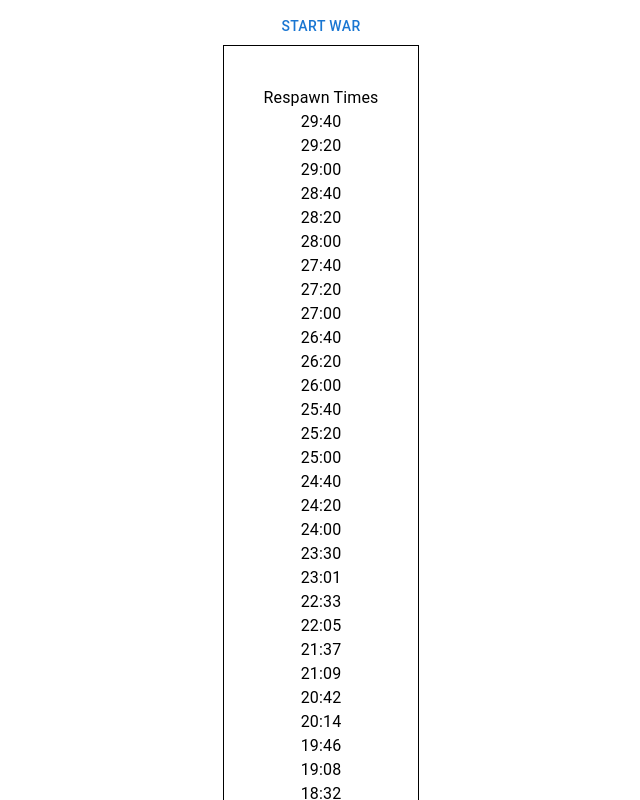
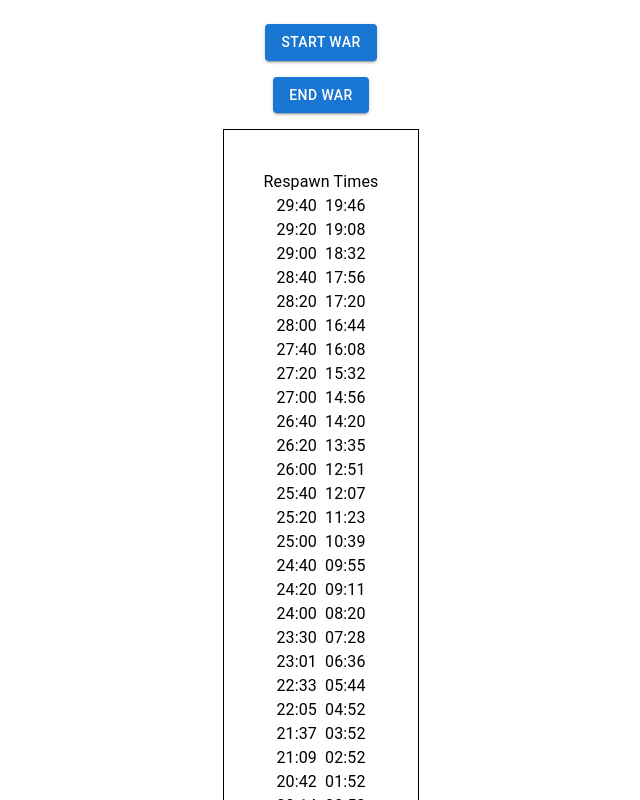
Before and after one commit to Tibblist/nw-tools, a React (Create React App) app in the folder web-app/: page / in a window 1280 px wide. Shown: the top 800 px of the page, without its empty margins (319-959 px from the left). Built offline with nearby package versions, Linux system fonts and the light colour scheme.

Commit message:
add messaging

```diff
--- a/web-app/src/App.tsx
+++ b/web-app/src/App.tsx
@@ -55,7 +55,6 @@ const timers = [
   [27, 8],
   [28, 8],
   [29, 8],
-  [29, 60],
 ];
 let baseTime = new Date();
 
@@ -65,17 +64,51 @@ const convertDigit = (time: number) => {
 
 const TimerTable = (props: { timeElapsed: number }) => {
   return (
-    <Grid item sx={{ border: "1px solid black", padding: 5 }}>
+    <Grid
+      container
+      flexDirection={"column"}
+      alignItems={"center"}
+      justifyContent="center"
+      sx={{ border: "1px solid black", padding: 5, width: "max-content" }}
+    >
       <Typography>Respawn Times</Typography>
-      {timers.map((timer) => {
+      <Grid
+        container
+        flexDirection={"row"}
+        justifyContent={"center"}
+        alignItems="center"
+      >
+        <Grid
+          container
+          direction="column"
+          sx={{ width: "fit-content", paddingRight: 1 }}
+        >
+          {timers.slice(0, timers.length / 2).map((timer) => {
             const isPast = props.timeElapsed >= timer[0] * 60 + timer[1];
             return (
+              <Grid item>
                 <Typography align="center" sx={isPast ? { color: "red" } : {}}>
-            {convertDigit(timer[1] === 0 ? 30 - timer[0] : 29 - timer[0])}:
-            {timer[1] === 0 ? "00" : convertDigit(60 - timer[1])}
+                  {convertDigit(timer[1] === 0 ? 30 - timer[0] : 29 - timer[0])}
+                  :{timer[1] === 0 ? "00" : convertDigit(60 - timer[1])}
                 </Typography>
+              </Grid>
             );
           })}
+        </Grid>
+        <Grid container direction="column" sx={{ width: "fit-content" }}>
+          {timers.slice(timers.length / 2, timers.length).map((timer) => {
+            const isPast = props.timeElapsed >= timer[0] * 60 + timer[1];
+            return (
+              <Grid item>
+                <Typography align="center" sx={isPast ? { color: "red" } : {}}>
+                  {convertDigit(timer[1] === 0 ? 30 - timer[0] : 29 - timer[0])}
+                  :{timer[1] === 0 ? "00" : convertDigit(60 - timer[1])}
+                </Typography>
+              </Grid>
+            );
+          })}
+        </Grid>
+      </Grid>
     </Grid>
   );
 };
@@ -87,6 +120,9 @@ function App() {
   const [timeRemaining, setTimeRemaining] = useState(20);
   const [timeElapsed, setTimeElapsed] = useState(0);
   const [isStarted, setIsStarted] = useState(false);
+  const [timeSinceRespawn, setTimeSinceRespawn] = useState(
+    Number.MAX_SAFE_INTEGER
+  );
 
   const startTimer = () => {
     clearInterval(warInterval);
@@ -98,17 +134,26 @@ function App() {
       const currentTime = new Date();
       for (let i = 0; i < timers.length; i++) {
         const timer = timers[i];
-        const pastTime = add(baseTime, {
+        const pastTime =
+          i > 0
+            ? add(baseTime, {
+                minutes: timers[i - 1][0],
+                seconds: timers[i - 1][1],
+              })
+            : baseTime;
+        const futureTime = add(baseTime, {
           minutes: timer[0],
           seconds: timer[1],
         });
-        const skip = isAfter(new Date(), pastTime);
+        const skip = isAfter(new Date(), futureTime);
         if (skip) continue;
         else {
-          const timeDiff = currentTime.getTime() - pastTime.getTime();
+          const timeDiff = currentTime.getTime() - futureTime.getTime();
           const elapsedDiff = currentTime.getTime() - baseTime.getTime();
+          const timeSinceDiff = currentTime.getTime() - pastTime.getTime();
           setTimeRemaining(Math.abs(Math.floor(timeDiff / 1000)));
           setTimeElapsed(Math.abs(Math.floor(elapsedDiff / 1000)));
+          setTimeSinceRespawn(Math.abs(Math.floor(timeSinceDiff / 1000)));
           break;
         }
       }
@@ -116,7 +161,15 @@ function App() {
     setWarInterval(interval);
   };
 
-  console.log(isStarted);
+  const endTimer = () => {
+    clearInterval(warInterval);
+    setTimeRemaining(20);
+    setTimeElapsed(0);
+    setIsStarted(false);
+    setTimeSinceRespawn(Number.MAX_SAFE_INTEGER);
+  };
+
+  console.log(timeSinceRespawn);
 
   return (
     <Grid
@@ -125,9 +178,28 @@ function App() {
       justifyContent={"center"}
       alignItems={"center"}
     >
-      {isStarted && <Typography>{timeRemaining} until respawn</Typography>}
-      <Button onClick={startTimer}>
+      {isStarted && (
+        <Typography variant="h3">{timeRemaining} until respawn</Typography>
+      )}
+      {timeRemaining < 6 && (
+        <Typography variant="h4" sx={{ color: "red" }}>
+          DIE NOW
+        </Typography>
+      )}
+      {timeSinceRespawn < 10 && (
+        <Typography variant="h1" sx={{ color: "green" }}>
+          KILL NOW
+        </Typography>
+      )}
+      <Button
+        variant={isStarted ? "outlined" : "contained"}
+        onClick={startTimer}
+        sx={{ marginTop: 2, marginBottom: 2 }}
+      >
         {!isStarted ? "Start War" : "Restart War"}
+      </Button>
+      <Button variant="contained" onClick={endTimer} sx={{ marginBottom: 2 }}>
+        End War
       </Button>
       <TimerTable timeElapsed={timeElapsed} />
     </Grid>
```
Lines whose indentation alone changed are shown as unchanged.
